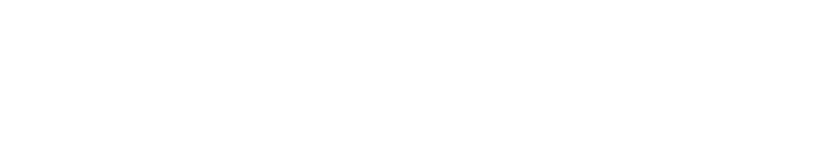
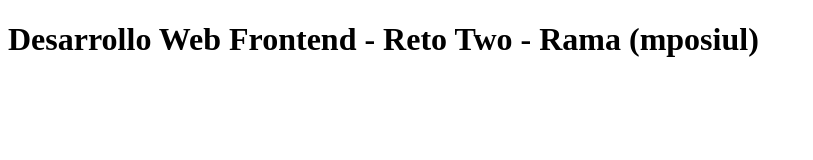
Before and after one commit to mposiul/code_reto_two, a plain HTML site: page index.html in a window 1280 px wide. Shown: the whole page, without its empty margins (0-813 px from the left). Drawn offline with Linux system fonts and the light colour scheme.

Commit message:
Inicio de rama mposiul

```diff
--- a/index.html
+++ b/index.html
@@ -3,9 +3,9 @@
 <head>
     <meta charset="UTF-8" />
     <meta name="viewport" content="width=device-width, initial-scale=1.0" />
-    <title>Desarrollo Web Frontend - Reto Two </title>
+    <title>Desarrollo Web Frontend - Reto Two</title>
 </head>
 <body>
-
+    <h1>Desarrollo Web Frontend - Reto Two - Rama (mposiul)</h1>
 </body>
 </html>
```
